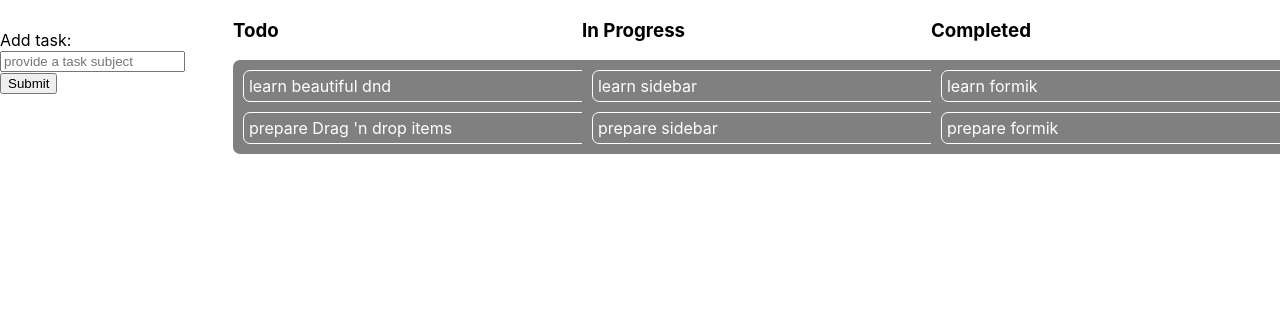
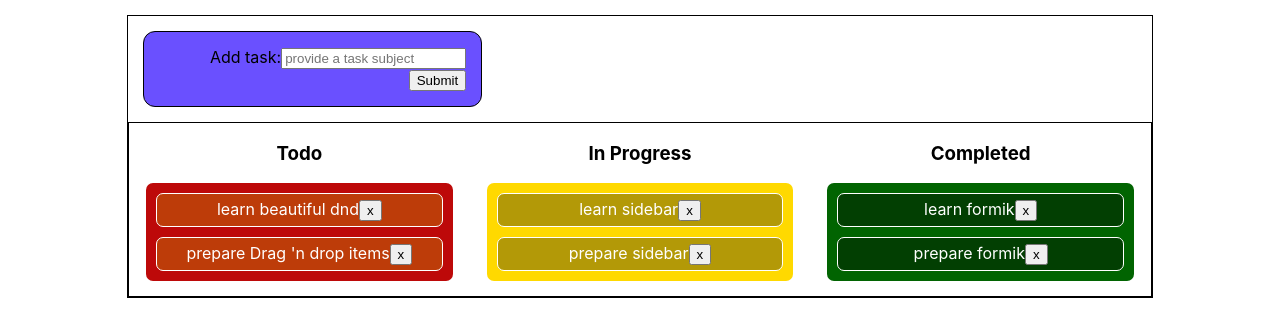
Before and after one commit to Igor-Maz/react_feature_test, a React (Create React App) app: page / in a window 1280 px wide. Shown: the top 336 px of the page. Built offline with nearby package versions, Linux system fonts and the light colour scheme.

Commit message:
remove task functionality + basic styling

```diff
--- a/src/App.css
+++ b/src/App.css
@@ -1,37 +1,94 @@
 .App {
-  display: flex;
-  width: 100%;
-  justify-content: space-around;
+    border: 1px solid black;
+    width: 80%;
+    margin: 0 auto;
+    text-align: center;
+    margin-top: 15px;
 }
 
-.App .column {
+.form {
+  border: 1px solid black;
+  border-radius: 12px;
+  width: 30%;
+  margin: 15px;
+  padding: 15px;
+  background-color: rgb(106, 80, 255);
+}
+
+
+/* .form .form-inside {
+  display: flex;
+  background-color: blue;
+  flex-direction: column;
+  justify-content: space-around;
+  width: 30%;
+  margin: 30px;
+}*/
+
+.input-wrapper {
+  display: inline-block;
+}
+
+.form .form-inside{
+  display: block;
+  justify-content: space-around;
+  flex-wrap: wrap;
+  flex-direction: row;
+  text-align: right;
+}
+
+.list {
+  border: 1px solid black;
+  display: flex;
+  justify-content: space-around;
+  padding-bottom: 15px;
+}
+
+.list .column {
   width: 30%;
 }
 
-.droppable-col {
-  width: 100%;
-  background-color: grey;
+.todo, .in-progress, .done {
   padding: 10px 10px 0 10px;
   border-radius: 7px;
   display: flex;
   flex-direction: column;
 }
 
+.todo {
+  background-color: rgb(189, 9, 9);
+}
+
+.todo .item{
+  background-color: rgb(189, 60, 9);
+}
+
+.in-progress {
+  background-color: rgb(255, 217, 0);
+}
+
+.in-progress .item {
+  background-color: rgb(179, 153, 7);
+}
+
+.done {
+  background-color: rgb(1, 100, 1);
+}
+
+.done .item{
+  background-color: rgb(2, 63, 2);
+}
+
 .item {
   margin-bottom: 10px;
   color: white;
-  background-color: grey;
   border: 1px solid white;
   padding: 5px;
   border-radius: 7px;
 }
 
 .item.dragging {
-  background-color: coral;
-}
-
-.input-wrapper {
-  margin-top: 30px;
+  background-color: grey;
 }
 
 .error {
--- a/src/App.js
+++ b/src/App.js
@@ -53,14 +53,13 @@ function App() {
 
   return (
     <div className="App">
-      <div>
-        <AddForm
-          addItem={addItem}
-        />
-      </div>
+      <AddForm
+        addItem={addItem}
+      />
       <DnD
         handleDragEnd={handleDragEnd}
         state={state}
+        setState={setState}
       />
 
     </div>
--- a/src/components/AddForm.js
+++ b/src/components/AddForm.js
@@ -18,6 +18,8 @@ const AddForm = ({ addItem }) => (
             handleSubmit,
         }) => {
             return (
+                <div className={'form'}>
+                    <div className={'form-inside'}>
                         <form onSubmit={handleSubmit}>
                             <TextInput
                                 name={'content'}
@@ -26,7 +28,8 @@ const AddForm = ({ addItem }) => (
                             />
                             <button type={'submit'}>Submit</button>
                         </form>
-
+                    </div>
+                </div>
             )
         }}
     </Formik>
--- a/src/components/DnD.js
+++ b/src/components/DnD.js
@@ -2,8 +2,9 @@ import React from 'react';
 import _ from 'lodash';
 import { DragDropContext, Draggable, Droppable } from 'react-beautiful-dnd';
 
-const DnD = ({ handleDragEnd, state }) => (
+const DnD = ({ handleDragEnd, state, setState }) => (
     <DragDropContext onDragEnd={handleDragEnd}>
+        <div className={'list'}>
         {_.map(state, (data, key) => {
             return (
                 <div key={key} className={'column'}>
@@ -14,7 +15,7 @@ const DnD = ({ handleDragEnd, state }) => (
                                 <div
                                     ref={provided.innerRef}
                                     {...provided.droppableProps}
-                                    className={'droppable-col'}
+                                    className={`${key}`}
                                 >
                                     {data.items.map((el, index) => {
                                         return (
@@ -28,6 +29,13 @@ const DnD = ({ handleDragEnd, state }) => (
                                                             className={`item ${snapshot.isDragging && 'dragging'}`}
                                                         >
                                                             {el.content}
+                                                            <button
+                                                            type='button'
+                                                            onClick={() => {
+                                                                const prev = {...state};
+                                                                prev[key].items.splice(index, 1)
+                                                                setState(prev)
+                                                            }}>x</button>
                                                         </div>
                                                     )
                                                 }}
@@ -42,6 +50,7 @@ const DnD = ({ handleDragEnd, state }) => (
                 </div>
             )
         })}
+        </div>
     </DragDropContext>
 )
 
```
Lines whose indentation alone changed are shown as unchanged.
